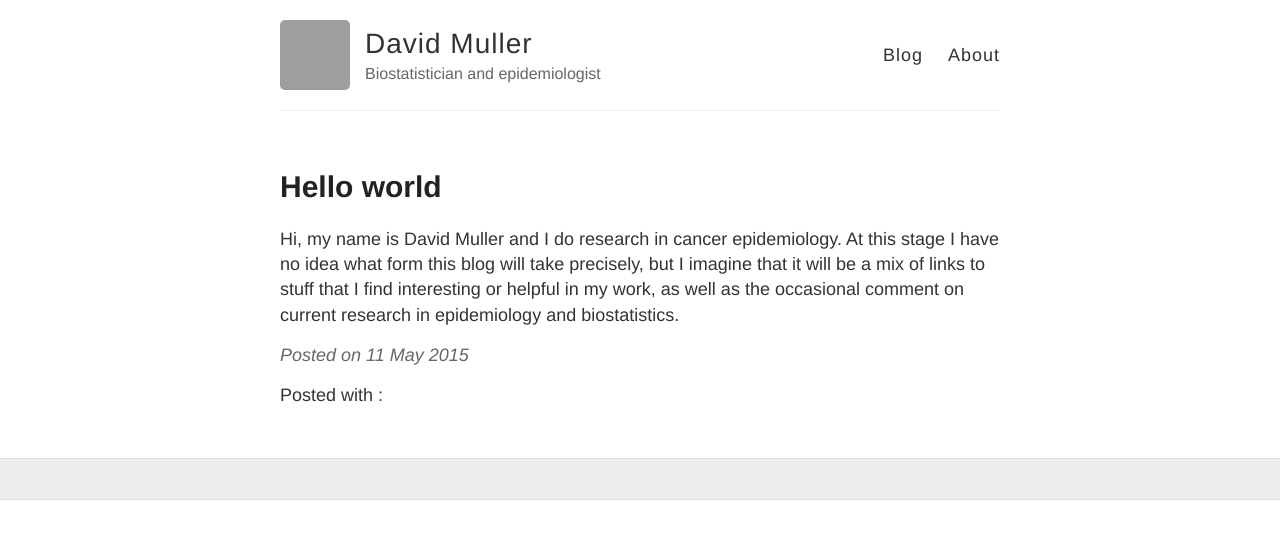
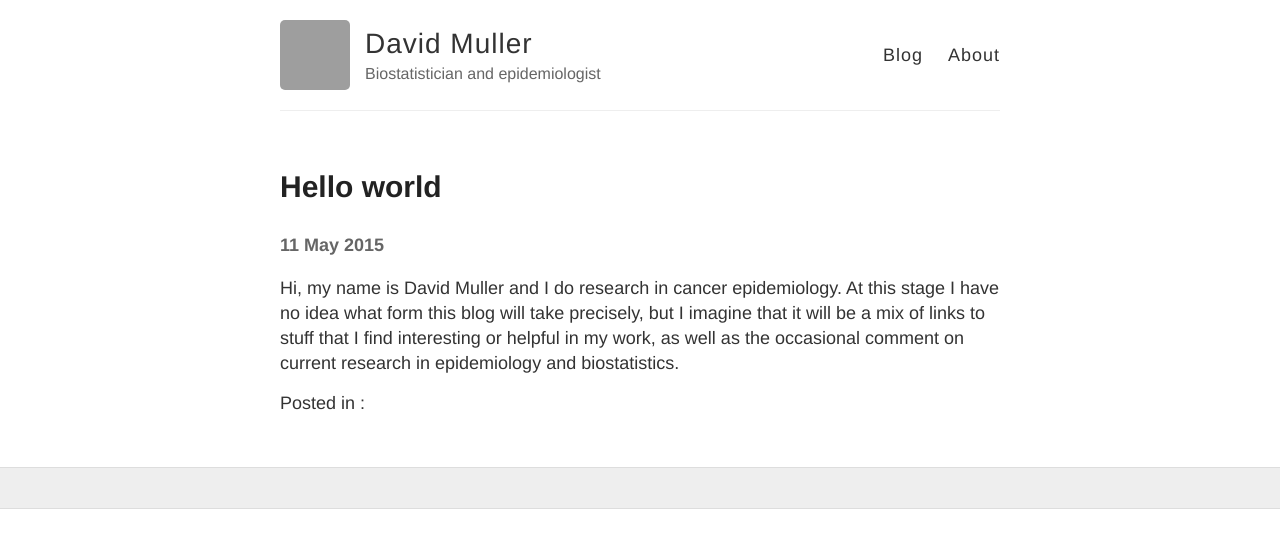
Before and after one commit to dcmuller/dcmuller.github.io, a Jekyll site: the page built from _posts/2015-5-11-Hello-World.md, in a window 1280 px wide. Shown: the top 548 px of the page. Built offline with Jekyll 4.4.1, drawn with Linux system fonts in a browser that asks for light colours; Markdown is read by kramdown in place of the engine named in the settings; comment, search, counter and statistics services are not loaded; grey boxes are pictures that could not be loaded.

Commit message:
fix up layouts for tags

```diff
--- a/_layouts/post.html
+++ b/_layouts/post.html
@@ -3,8 +3,31 @@ layout: default
 ---
 
 {% assign post = page %}
+
+<article>
+    <header id="post-header">
+        <h1 id="post-title">{{ post.title }}</h1>
+        <h4 id="post-subtitle"><time datetime="{{ post.date | date_to_xmlschema }}">{{ post.date | date: '%d %b  %Y' }}</time></h4>
+    </header>
+
+    <div id="post-content">
+        {{ content }}
+
+        {% if post.category %}
+            {% for site_category in site.data.categories %}
+                {% if site_category.slug == post.category %}
+                    {% assign category = site_category %}
+                {% endif %}
+            {% endfor %}
+            {% if category %}
+                {% capture category_content %} in <span class="label" style="background-color:{{ category.color }}"><a href="/blog/category/{{ category.slug }}/">{{ category.name }}</a></span>{% endcapture %}
+            {% endif %}
+        {% else %}
+            {% assign category_content = '' %}
+        {% endif %}
+
         {% if post.tags.size > 0 %}
-    {% capture tags_content %}Posted with {% if post.tags.size == 1 %}<i class="fa fa-tag"></i>{% else %}<i class="fa fa-tags"></i>{% endif %}: {% endcapture %}
+            {% capture tags_content %} in {% if post.tags.size == 1 %}<i class="fa fa-tag"></i>{% else %}<i class="fa fa-tags"></i>{% endif %}: {% endcapture %}
             {% for post_tag in post.tags %}
                 {% for data_tag in site.data.tags %}
                     {% if data_tag.slug == post_tag %}
@@ -20,21 +43,8 @@ layout: default
             {% assign tags_content = '' %}
         {% endif %}
 
-<article class="post">
-  <h1>{{ page.title }}</h1>
-
-  <div class="entry">
-    {{ content }}
+        <p id="post-meta">Posted {{ category_content }}{{ tags_content }}</p>
     </div>
-
-  <div class="date">
-    Posted on {{ page.date | date: "%e %B %Y" }}
-  </div>
-
-  <div class="tags">
-    <p id="post-meta">{{ tags_content }}</p>
-  <div>
-
    <div class="comments">
       {% include disqus.html disqus_identifier=page.disqus_identifier %}
     </div>
```
Also changed, not shown: blog/tag/miscellaneous.md (+1 -1 lines). Lines whose indentation alone changed are shown as unchanged.
